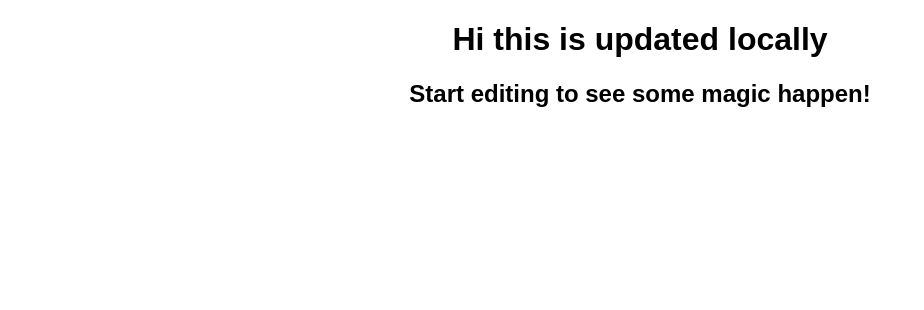
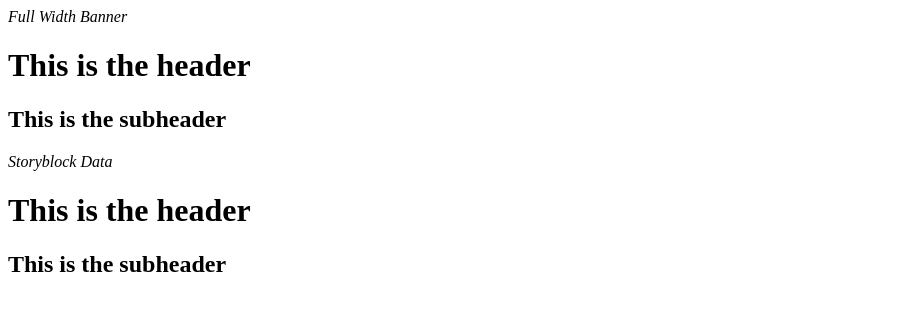
Before and after one commit to mcMickJuice/cms-seo-headings, a React (Create React App) app: page / in a window 1280 px wide. Shown: the top 310 px of the page, without its empty margins (0-924 px from the left). Built offline with nearby package versions, Linux system fonts and the light colour scheme.

Commit message:
add provider, add cms components

```diff
--- a/src/App.tsx
+++ b/src/App.tsx
@@ -1,10 +1,52 @@
 import "./styles.css";
+import { HeadingTag } from "./types";
+interface FullWidthCMSData {
+  contentId: string;
+  heading: string;
+  subheading: string;
+}
+const FullWidthBanner = (data: FullWidthCMSData) => {
+  return (
+    <div>
+      <em>Full Width Banner</em>
+      <Heading as="h1">{data.heading}</Heading>
+      <Heading as="h2">{data.subheading}</Heading>
+    </div>
+  );
+};
+interface StoryBlockData {
+  contentId: string;
+  heading: string;
+  subheading: string;
+}
 
+const Heading = ({ children, as }: { children: string; as: HeadingTag }) => {
+  if (as === "h1") return <h1>{children}</h1>;
+  if (as === "h2") return <h2>{children}</h2>;
+  return null;
+};
+const Storyblock = (data: StoryBlockData) => {
+  return (
+    <div>
+      <em>Storyblock Data</em>
+      <Heading as="h1">{data.heading}</Heading>
+      <Heading as="h2">{data.subheading}</Heading>
+    </div>
+  );
+};
 export default function App() {
   return (
-    <div className="App">
-      <h1>Hi this is updated locally</h1>
-      <h2>Start editing to see some magic happen!</h2>
-    </div>
+    <>
+      <FullWidthBanner
+        contentId="1"
+        heading="This is the header"
+        subheading="This is the subheader"
+      />
+      <Storyblock
+        contentId="2"
+        heading="This is the header"
+        subheading="This is the subheader"
+      />
+    </>
   );
 }
--- /dev/null
+++ b/src/types.ts
@@ -0,0 +1,15 @@
+export interface PageContent {
+  id: string;
+  content_type_id: string;
+  name: string;
+  header_tag_treatment: {
+    content_id: string;
+    field: "heading" | "subheading";
+    tag: "h1" | "h2" | "h3" | "h4" | "h5";
+  }[];
+}
+export type HeadingTag = "h1" | "h2" | "h3" | "h4" | "h5";
+export interface HeadingOptions {
+  headingTag?: HeadingTag;
+  subheadingTag?: HeadingTag;
+}
```
Also changed, not shown: src/CMSContext.tsx (added, +39 -0 lines).
